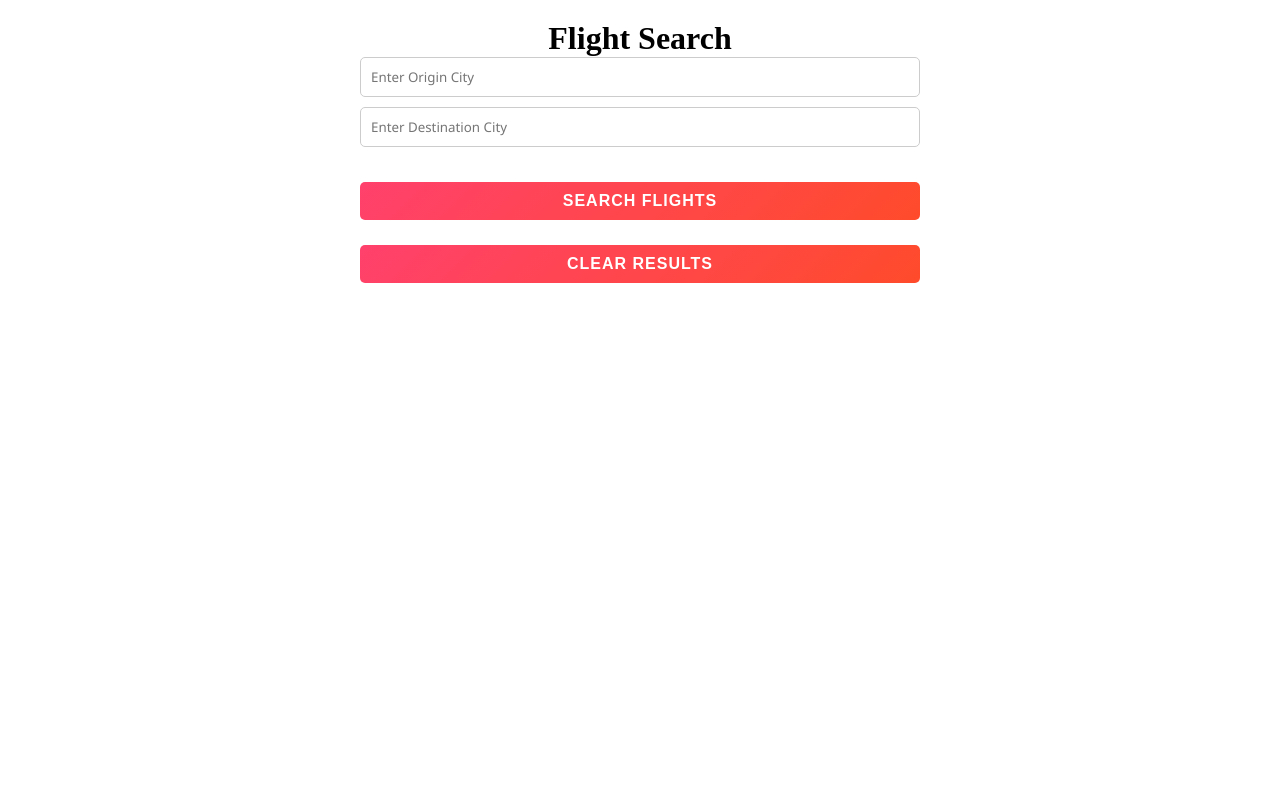
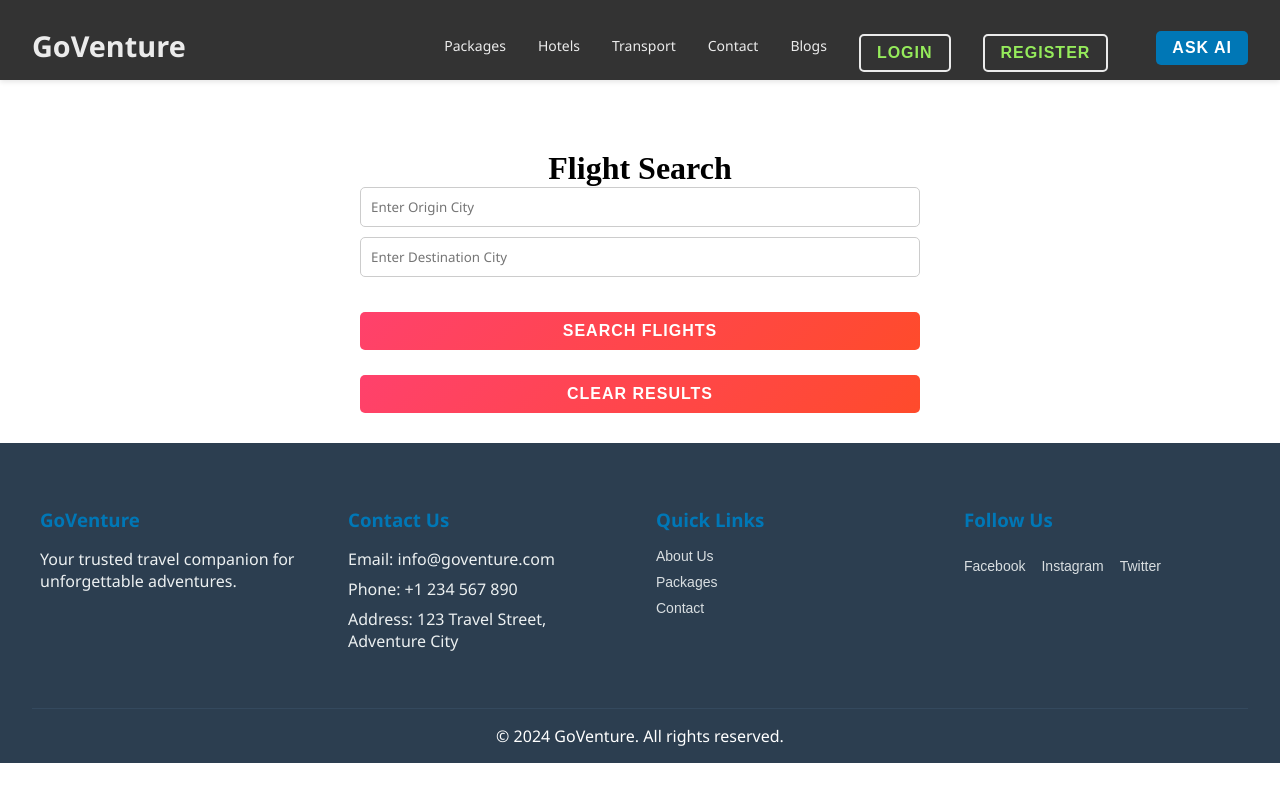
Before and after one commit to Mannan0007/goventureCopy, a React (Create React App) app in the folder frontend/: page /flights in a window 1280 px wide. Built offline with nearby package versions, Linux system fonts and the light colour scheme; a web font is replaced by a local one.

Commit message:
major changes in transportation

```diff
--- a/frontend/src/components/Flights.jsx
+++ b/frontend/src/components/Flights.jsx
@@ -1,5 +1,8 @@
 import React, { useState } from "react";
 import flightsData from "../flightsData";
+import Navbar from "./Navbar";
+import Footer from "./Footer";
+
 
 const FlightSearch = () => {
   const [origin, setOrigin] = useState("");
@@ -77,7 +80,9 @@ const FlightSearch = () => {
   };
 
   return (
-    <div style={{ maxWidth: "600px", margin: "0 auto", padding: "20px" }}>
+    <>
+    <Navbar/>
+    <div style={{ maxWidth: "600px", margin: "0 auto", padding: "20px", marginTop:"130px"}}>
       <h1>Flight Search</h1>
       <div style={{ position: "relative" }}>
         <input
@@ -234,6 +239,9 @@ const FlightSearch = () => {
         </div>
       )}
     </div>
+    <Footer/>
+
+    </>
   );
 };
 
--- a/frontend/src/components/Train.jsx
+++ b/frontend/src/components/Train.jsx
@@ -1,6 +1,8 @@
 import React, { useState } from "react";
 import axios from "axios";
 import "../styles/train.css"; // Add this import to use the CSS
+import Navbar from "./Navbar";
+import Footer from "./Footer";
 
 const TrainDetails = () => {
   const [trainNumber, setTrainNumber] = useState("");
@@ -25,6 +27,8 @@ const TrainDetails = () => {
   };
 
   return (
+    <>
+    <Navbar/>
     <div className="train-details-container">
       <h1>Search Train Details</h1>
       <input
@@ -32,7 +36,7 @@ const TrainDetails = () => {
         placeholder="Enter Train Number"
         value={trainNumber}
         onChange={(e) => setTrainNumber(e.target.value)}
-      />
+        />
       <button onClick={fetchTrainDetails}>Search</button>
 
       {error && <p className="error">{error}</p>}
@@ -74,6 +78,8 @@ const TrainDetails = () => {
         </div>
       )}
     </div>
+    <Footer/>
+          </>
   );
 };
 
--- a/frontend/src/components/Transport.jsx
+++ b/frontend/src/components/Transport.jsx
@@ -58,10 +58,10 @@ const Transport = () => {
 
 
 
-<h3>Seamless journeys by cab, train, or bus and even flights – travel your way, anytime, anywhere!</h3>
+<h3>Seamless journeys by train, and flights – travel your way, anytime, anywhere!</h3>
 <div className='iconss'>
-  <FaTaxi className='icon' onClick={scrollforcab}/>
-  <FaBusAlt className='icon' onClick={scrollforbus}/>
+  {/* <FaTaxi className='icon' onClick={scrollforcab}/>
+  <FaBusAlt className='icon' onClick={scrollforbus}/> */}
   <FaTrain className='icon' onClick={scrollforrail}/>
   <FaPlane className='icon' onClick={scrollforair}/>
 </div>
--- a/frontend/src/styles/train.css
+++ b/frontend/src/styles/train.css
@@ -7,6 +7,8 @@
     background-color: #f9f9f9;
     border-radius: 10px;
     box-shadow: 0 4px 8px rgba(0, 0, 0, 0.1);
+    margin-top: 160px;
+    /* marginTop:"130px" */
   }
 
   .train-details-container h1 {
```
